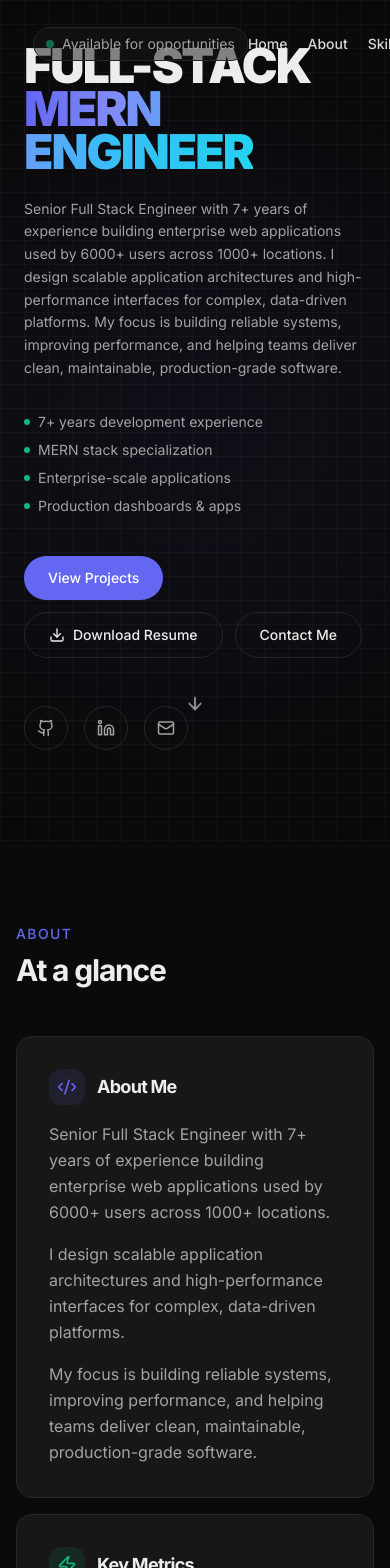
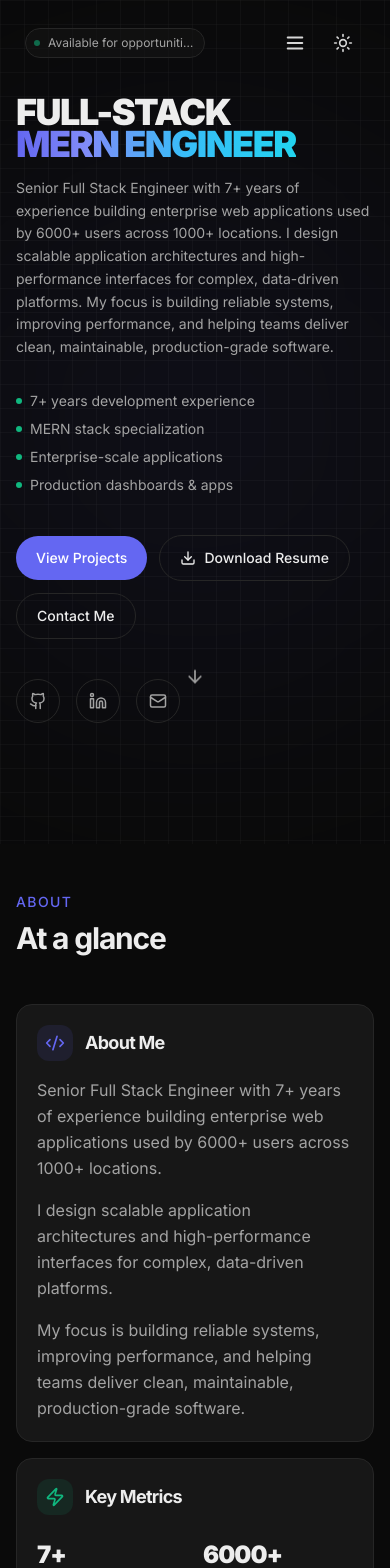
Before and after one commit to kuldeep921997/Protfolio, a React (Vite) app: page / in a window 390 px wide. Shown: the top 1568 px of the page. Built offline with nearby package versions, Linux system fonts and the light colour scheme.

Commit message:
UI Changed - V2

```diff
--- a/src/components/BentoIntroSection.tsx
+++ b/src/components/BentoIntroSection.tsx
@@ -17,7 +17,7 @@ const BentoIntroSection = () => {
     .map((m) => ({ value: m!.value, label: m!.label }));
 
   return (
-    <section id="about" className="py-20 px-4">
+    <section id="about" className="py-12 sm:py-16 md:py-20 px-4 sm:px-6">
       <div className="max-w-6xl mx-auto">
         <motion.div
           initial={{ opacity: 0, y: 20 }}
@@ -34,7 +34,7 @@ const BentoIntroSection = () => {
             initial={{ opacity: 0, y: 20 }}
             whileInView={{ opacity: 1, y: 0 }}
             viewport={{ once: true }}
-            className="md:col-span-7 rounded-2xl bg-card border border-border card-hover p-8"
+            className="md:col-span-7 rounded-2xl bg-card border border-border card-hover p-5 sm:p-6 md:p-8"
           >
             <div className="flex items-center gap-3 mb-4">
               <div className="p-2 rounded-xl bg-primary/10">
@@ -57,7 +57,7 @@ const BentoIntroSection = () => {
             whileInView={{ opacity: 1, y: 0 }}
             viewport={{ once: true }}
             transition={{ delay: 0.1 }}
-            className="md:col-span-5 rounded-2xl bg-card border border-border card-hover p-8"
+            className="md:col-span-5 rounded-2xl bg-card border border-border card-hover p-5 sm:p-6 md:p-8"
           >
             <div className="flex items-center gap-3 mb-6">
               <div className="p-2 rounded-xl bg-accent/10">
@@ -80,7 +80,7 @@ const BentoIntroSection = () => {
             whileInView={{ opacity: 1, y: 0 }}
             viewport={{ once: true }}
             transition={{ delay: 0.2 }}
-            className="md:col-span-4 rounded-2xl bg-card border border-border card-hover p-8"
+            className="md:col-span-4 rounded-2xl bg-card border border-border card-hover p-5 sm:p-6 md:p-8"
           >
             <div className="flex items-center gap-3 mb-4">
               <div className="p-2 rounded-xl bg-primary/10">
@@ -108,7 +108,7 @@ const BentoIntroSection = () => {
             whileInView={{ opacity: 1, y: 0 }}
             viewport={{ once: true }}
             transition={{ delay: 0.3 }}
-            className="md:col-span-4 rounded-2xl bg-card border border-border card-hover p-8"
+            className="md:col-span-4 rounded-2xl bg-card border border-border card-hover p-5 sm:p-6 md:p-8"
           >
             <div className="flex items-center gap-3 mb-4">
               <div className="p-2 rounded-xl bg-primary/10">
@@ -145,7 +145,7 @@ const BentoIntroSection = () => {
             whileInView={{ opacity: 1, y: 0 }}
             viewport={{ once: true }}
             transition={{ delay: 0.4 }}
-            className="md:col-span-4 rounded-2xl border border-primary/30 bg-primary/5 card-hover p-8 relative overflow-hidden"
+            className="md:col-span-4 rounded-2xl border border-primary/30 bg-primary/5 card-hover p-5 sm:p-6 md:p-8 relative overflow-hidden"
           >
             <div className="absolute -bottom-8 -right-8 w-32 h-32 rounded-full bg-primary/10 blur-[40px]" />
             <div className="relative z-10">
--- a/src/components/ContactSection.tsx
+++ b/src/components/ContactSection.tsx
@@ -3,13 +3,13 @@ import { ArrowUpRight, Mail, Github, Linkedin } from "lucide-react";
 
 const ContactSection = () => {
   return (
-    <section id="contact" className="py-20 px-4">
+    <section id="contact" className="py-12 sm:py-16 md:py-20 px-4 sm:px-6">
       <div className="max-w-6xl mx-auto">
         <motion.div
           initial={{ opacity: 0, y: 20 }}
           whileInView={{ opacity: 1, y: 0 }}
           viewport={{ once: true }}
-          className="rounded-2xl bg-card border border-border p-8 sm:p-12 md:p-16 relative overflow-hidden"
+          className="rounded-2xl bg-card border border-border p-6 sm:p-8 md:p-12 lg:p-16 relative overflow-hidden"
         >
           <div className="absolute top-0 left-1/2 -translate-x-1/2 w-[400px] h-[200px] bg-primary/10 blur-[100px] rounded-full" />
 
@@ -17,7 +17,7 @@ const ContactSection = () => {
             <p className="text-sm font-medium text-primary uppercase tracking-widest mb-4">
               Get in touch
             </p>
-            <h2 className="font-display text-4xl sm:text-5xl md:text-6xl font-black mb-6">
+            <h2 className="font-display text-3xl sm:text-4xl md:text-5xl lg:text-6xl font-black mb-6">
               Let&apos;s build
               <br />
               something great.
@@ -43,7 +43,7 @@ const ContactSection = () => {
             <div className="flex flex-col sm:flex-row items-center justify-center gap-4 mb-8">
               <a
                 href="mailto:kuldeep921997@gmail.com"
-                className="inline-flex items-center gap-2 px-6 py-3 rounded-full bg-primary text-primary-foreground font-medium text-sm hover:opacity-90 transition-opacity"
+                className="min-h-[44px] inline-flex items-center justify-center gap-2 px-6 py-3 rounded-full bg-primary text-primary-foreground font-medium text-sm hover:opacity-90 transition-opacity touch-manipulation"
               >
                 <Mail size={16} />
                 Contact Me
@@ -54,7 +54,7 @@ const ContactSection = () => {
                 download="Resume_Kuldeep_V12_4.pdf"
                 target="_blank"
                 rel="noopener noreferrer"
-                className="inline-flex items-center gap-2 px-6 py-3 rounded-full border border-border text-foreground font-medium text-sm hover:bg-secondary transition-colors"
+                className="min-h-[44px] inline-flex items-center justify-center gap-2 px-6 py-3 rounded-full border border-border text-foreground font-medium text-sm hover:bg-secondary transition-colors touch-manipulation"
               >
                 Download Resume
               </a>
@@ -71,7 +71,7 @@ const ContactSection = () => {
                   href={href}
                   target={href.startsWith("http") ? "_blank" : undefined}
                   rel={href.startsWith("http") ? "noopener noreferrer" : undefined}
-                  className="p-3 rounded-full border border-border text-muted-foreground hover:text-foreground hover:border-primary/50 transition-all"
+                  className="min-w-[44px] min-h-[44px] flex items-center justify-center p-3 rounded-full border border-border text-muted-foreground hover:text-foreground hover:border-primary/50 transition-all touch-manipulation"
                   aria-label={label}
                 >
                   <Icon size={18} />
--- a/src/components/EngineeringHighlights.tsx
+++ b/src/components/EngineeringHighlights.tsx
@@ -48,7 +48,7 @@ const highlights = [
 
 const EngineeringHighlights = () => {
   return (
-    <section className="py-20 px-4">
+    <section className="py-12 sm:py-16 md:py-20 px-4 sm:px-6">
       <div className="max-w-6xl mx-auto">
         <motion.div
           initial={{ opacity: 0, y: 20 }}
@@ -70,7 +70,7 @@ const EngineeringHighlights = () => {
                 whileInView={{ opacity: 1, y: 0 }}
                 viewport={{ once: true }}
                 transition={{ delay: i * 0.1 }}
-                className="group rounded-2xl bg-card border border-border card-hover p-8 relative overflow-hidden"
+                className="group rounded-2xl bg-card border border-border card-hover p-5 sm:p-6 md:p-8 relative overflow-hidden"
               >
                 <div className="absolute top-0 right-0 w-24 h-24 bg-primary/5 blur-[40px] rounded-full opacity-0 group-hover:opacity-100 transition-opacity duration-500" />
                 <div className="relative z-10">
--- a/src/components/ExperienceSection.tsx
+++ b/src/components/ExperienceSection.tsx
@@ -6,7 +6,7 @@ const ExperienceSection = () => {
   const experiences = useAppSelector((state) => state.experience.experiences);
 
   return (
-    <section id="experience" className="py-20 px-4">
+    <section id="experience" className="py-12 sm:py-16 md:py-20 px-4 sm:px-6">
       <div className="max-w-6xl mx-auto">
         <motion.div
           initial={{ opacity: 0, y: 20 }}
@@ -33,7 +33,7 @@ const ExperienceSection = () => {
               >
                 <div className="absolute left-[11px] top-8 w-[17px] h-[17px] rounded-full border-[3px] border-primary bg-background hidden md:block" />
 
-                <div className="rounded-2xl bg-card border border-border card-hover p-6 sm:p-8">
+                <div className="rounded-2xl bg-card border border-border card-hover p-5 sm:p-6 md:p-8">
                   <div className="flex flex-col sm:flex-row sm:items-center sm:justify-between mb-4">
                     <div className="flex items-center gap-3">
                       <div className="p-2 rounded-xl bg-primary/10 md:hidden">
--- a/src/components/FloatingNav.tsx
+++ b/src/components/FloatingNav.tsx
@@ -1,6 +1,6 @@
 import { useState, useEffect } from "react";
-import { motion } from "framer-motion";
-import { Moon, Sun } from "lucide-react";
+import { motion, AnimatePresence } from "framer-motion";
+import { Moon, Sun, Menu, X } from "lucide-react";
 
 const navItems = [
   { label: "Home", href: "#home" },
@@ -14,6 +14,7 @@ const navItems = [
 const FloatingNav = () => {
   const [isDark, setIsDark] = useState(true);
   const [scrolled, setScrolled] = useState(false);
+  const [mobileMenuOpen, setMobileMenuOpen] = useState(false);
 
   useEffect(() => {
     const saved = localStorage.getItem("theme");
@@ -28,6 +29,14 @@ const FloatingNav = () => {
     return () => window.removeEventListener("scroll", handleScroll);
   }, []);
 
+  useEffect(() => {
+    if (mobileMenuOpen) document.body.style.overflow = "hidden";
+    else document.body.style.overflow = "";
+    return () => {
+      document.body.style.overflow = "";
+    };
+  }, [mobileMenuOpen]);
+
   const toggleTheme = () => {
     setIsDark((prev) => {
       const next = !prev;
@@ -37,21 +46,26 @@ const FloatingNav = () => {
     });
   };
 
+  const closeMobileMenu = () => setMobileMenuOpen(false);
+
   return (
+    <>
       <motion.nav
         initial={{ y: -100, opacity: 0 }}
         animate={{ y: 0, opacity: 1 }}
         transition={{ type: "spring", stiffness: 300, damping: 30 }}
-      className={`fixed top-4 left-4 right-4 z-50 flex items-center justify-between rounded-full px-4 py-2.5 transition-all duration-300 ${scrolled ? "glass glow-border" : "bg-transparent border border-transparent"}`}
+        className={`fixed top-3 left-3 right-3 sm:top-4 sm:left-4 sm:right-4 z-50 flex items-center justify-between rounded-full px-3 py-2 sm:px-4 sm:py-2.5 transition-all duration-300 ${scrolled ? "glass glow-border" : "bg-transparent border border-transparent"}`}
       >
-      {/* Left: Available for opportunities */}
-      <div className="flex items-center gap-2 px-3 py-1.5 rounded-full border border-border bg-card/50 text-sm text-muted-foreground shrink-0">
-        <span className="w-2 h-2 rounded-full bg-accent animate-pulse" />
-        Available for opportunities
+        {/* Left: Available for opportunities - shorter on very small screens */}
+        <div className="flex items-center gap-2 px-2 py-1.5 sm:px-3 sm:py-1.5 rounded-full border border-border bg-card/50 text-xs sm:text-sm text-muted-foreground shrink-0 max-w-[180px] sm:max-w-none truncate sm:truncate-none">
+          <span className="w-1.5 h-1.5 sm:w-2 sm:h-2 rounded-full bg-accent animate-pulse shrink-0" />
+          <span className="truncate">Available for opportunities</span>
         </div>
 
-      {/* Right: Nav links + theme toggle */}
-      <div className="flex items-center gap-5 sm:gap-6">
+        {/* Right: Desktop nav links + theme | Mobile: hamburger + theme */}
+        <div className="flex items-center gap-2 sm:gap-5 md:gap-6">
+          {/* Desktop: nav links */}
+          <div className="hidden md:flex items-center gap-5 lg:gap-6">
             {navItems.map((item) => (
               <a
                 key={item.label}
@@ -61,15 +75,78 @@ const FloatingNav = () => {
                 {item.label}
               </a>
             ))}
+          </div>
+
+          {/* Mobile: hamburger button - min 44px touch target */}
           <button
+            type="button"
+            onClick={() => setMobileMenuOpen(true)}
+            className="md:hidden min-w-[44px] min-h-[44px] flex items-center justify-center rounded-full text-foreground/90 hover:text-foreground hover:bg-secondary/50 transition-colors -mr-1"
+            aria-label="Open menu"
+          >
+            <Menu size={22} />
+          </button>
+
+          {/* Theme toggle - min 44px touch target on mobile */}
+          <button
+            type="button"
             onClick={toggleTheme}
-          className="p-1.5 text-foreground/90 hover:text-foreground transition-colors shrink-0"
+            className="min-w-[44px] min-h-[44px] flex items-center justify-center rounded-full text-foreground/90 hover:text-foreground hover:bg-secondary/50 transition-colors"
             aria-label="Toggle theme"
           >
-          {isDark ? <Sun size={18} /> : <Moon size={18} />}
+            {isDark ? <Sun size={20} /> : <Moon size={20} />}
           </button>
         </div>
       </motion.nav>
+
+      {/* Mobile menu overlay */}
+      <AnimatePresence>
+        {mobileMenuOpen && (
+          <>
+            <motion.div
+              initial={{ opacity: 0 }}
+              animate={{ opacity: 1 }}
+              exit={{ opacity: 0 }}
+              transition={{ duration: 0.2 }}
+              className="fixed inset-0 z-40 bg-background/95 backdrop-blur-sm md:hidden"
+              onClick={closeMobileMenu}
+              aria-hidden="true"
+            />
+            <motion.div
+              initial={{ opacity: 0, y: -20 }}
+              animate={{ opacity: 1, y: 0 }}
+              exit={{ opacity: 0, y: -20 }}
+              transition={{ duration: 0.2 }}
+              className="fixed top-[72px] left-3 right-3 z-50 rounded-2xl glass border border-border p-4 md:hidden"
+            >
+              <div className="flex items-center justify-between mb-4">
+                <span className="text-sm font-medium text-muted-foreground">Menu</span>
+                <button
+                  type="button"
+                  onClick={closeMobileMenu}
+                  className="min-w-[44px] min-h-[44px] flex items-center justify-center rounded-full text-foreground hover:bg-secondary transition-colors"
+                  aria-label="Close menu"
+                >
+                  <X size={22} />
+                </button>
+              </div>
+              <nav className="flex flex-col gap-1">
+                {navItems.map((item) => (
+                  <a
+                    key={item.label}
+                    href={item.href}
+                    onClick={closeMobileMenu}
+                    className="min-h-[48px] flex items-center px-4 rounded-xl text-base font-medium text-foreground hover:bg-secondary transition-colors"
+                  >
+                    {item.label}
+                  </a>
+                ))}
+              </nav>
+            </motion.div>
+          </>
+        )}
+      </AnimatePresence>
+    </>
   );
 };
 
--- a/src/components/HeroSection.tsx
+++ b/src/components/HeroSection.tsx
@@ -6,7 +6,7 @@ const HeroSection = () => {
     "Senior Full Stack Engineer with 7+ years of experience building enterprise web applications used by 6000+ users across 1000+ locations. I design scalable application architectures and high-performance interfaces for complex, data-driven platforms. My focus is building reliable systems, improving performance, and helping teams deliver clean, maintainable, production-grade software.";
 
   return (
-    <section id="home" className="min-h-screen flex items-start relative overflow-hidden bg-background pt-4 px-6 sm:px-8 md:px-12 lg:px-16">
+    <section id="home" className="min-h-screen flex items-start relative overflow-hidden bg-background pt-20 sm:pt-24 md:pt-4 px-4 sm:px-6 md:px-8 lg:px-12 xl:px-16">
       {/* Subtle grid - light gray lines on dark (matches reference) */}
       <div
         className="absolute inset-0 bg-[length:24px_24px] opacity-[0.06] dark:opacity-[0.14]"
@@ -24,7 +24,7 @@ const HeroSection = () => {
           initial={{ opacity: 0, y: 30 }}
           animate={{ opacity: 1, y: 0 }}
           transition={{ duration: 0.6, delay: 0.1 }}
-          className="font-display text-5xl sm:text-6xl md:text-7xl lg:text-8xl xl:text-9xl font-black tracking-tight leading-[0.9] mb-6 text-left pt-7"
+          className="font-display text-4xl sm:text-5xl md:text-6xl lg:text-7xl xl:text-8xl 2xl:text-9xl font-black tracking-tight leading-[0.9] mb-4 sm:mb-6 text-left pt-4 sm:pt-7"
         >
           <span className="text-foreground">FULL-STACK</span>
           <br />
@@ -63,9 +63,9 @@ const HeroSection = () => {
           initial={{ opacity: 0, y: 20 }}
           animate={{ opacity: 1, y: 0 }}
           transition={{ duration: 0.6, delay: 0.3 }}
-          className="flex flex-wrap items-center gap-3 mb-12"
+          className="flex flex-wrap items-center gap-3 mb-10 sm:mb-12"
         >
-          <a href="#projects" className="px-6 py-3 rounded-full bg-primary text-primary-foreground font-medium text-sm hover:opacity-90 transition-opacity">
+          <a href="#projects" className="min-h-[44px] inline-flex items-center justify-center px-5 py-3 sm:px-6 rounded-full bg-primary text-primary-foreground font-medium text-sm hover:opacity-90 transition-opacity touch-manipulation">
             View Projects
           </a>
           <a
@@ -73,12 +73,12 @@ const HeroSection = () => {
             download="Resume_Kuldeep_V12_4.pdf"
             target="_blank"
             rel="noopener noreferrer"
-            className="inline-flex items-center gap-2 px-6 py-3 rounded-full border border-border text-foreground font-medium text-sm hover:bg-secondary transition-colors"
+            className="min-h-[44px] inline-flex items-center justify-center gap-2 px-5 py-3 sm:px-6 rounded-full border border-border text-foreground font-medium text-sm hover:bg-secondary transition-colors touch-manipulation"
           >
             <Download size={16} />
             Download Resume
           </a>
-          <a href="#contact" className="px-6 py-3 rounded-full border border-border text-foreground font-medium text-sm hover:bg-secondary transition-colors">
+          <a href="#contact" className="min-h-[44px] inline-flex items-center justify-center px-5 py-3 sm:px-6 rounded-full border border-border text-foreground font-medium text-sm hover:bg-secondary transition-colors touch-manipulation">
             Contact Me
           </a>
         </motion.div>
@@ -99,7 +99,7 @@ const HeroSection = () => {
               href={href}
               target={href.startsWith("http") ? "_blank" : undefined}
               rel={href.startsWith("http") ? "noopener noreferrer" : undefined}
-              className="p-3 rounded-full border border-border text-muted-foreground hover:text-foreground hover:border-primary/50 transition-all"
+              className="min-w-[44px] min-h-[44px] flex items-center justify-center p-3 rounded-full border border-border text-muted-foreground hover:text-foreground hover:border-primary/50 transition-all touch-manipulation"
               aria-label={label}
             >
               <Icon size={18} />
--- a/src/components/ProjectsSection.tsx
+++ b/src/components/ProjectsSection.tsx
@@ -12,7 +12,7 @@ const ProjectsSection = () => {
   };
 
   return (
-    <section id="projects" className="py-20 px-4">
+    <section id="projects" className="py-12 sm:py-16 md:py-20 px-4 sm:px-6">
       <div className="max-w-6xl mx-auto">
         <motion.div
           initial={{ opacity: 0, y: 20 }}
@@ -32,7 +32,7 @@ const ProjectsSection = () => {
               whileInView={{ opacity: 1, y: 0 }}
               viewport={{ once: true }}
               transition={{ delay: i * 0.1 }}
-              className={`group rounded-2xl bg-card border border-border card-hover p-6 sm:p-8 relative overflow-hidden ${colSpans(i)}`}
+              className={`group rounded-2xl bg-card border border-border card-hover p-5 sm:p-6 md:p-8 relative overflow-hidden ${colSpans(i)}`}
             >
               <div className="absolute top-0 right-0 w-32 h-32 bg-primary/5 blur-[50px] rounded-full opacity-0 group-hover:opacity-100 transition-opacity duration-500" />
 
@@ -42,7 +42,7 @@ const ProjectsSection = () => {
                     <div className="p-2 rounded-xl bg-primary/10">
                       <Layers size={18} className="text-primary" />
                     </div>
-                    <h3 className="font-display text-xl font-bold">{project.title}</h3>
+                    <h3 className="font-display text-lg sm:text-xl font-bold break-words">{project.title}</h3>
                   </div>
                   <div className="flex gap-2 opacity-0 group-hover:opacity-100 transition-opacity">
                     <a
--- a/src/components/SkillsSection.tsx
+++ b/src/components/SkillsSection.tsx
@@ -35,7 +35,7 @@ const SkillsSection = () => {
     });
 
   return (
-    <section id="skills" className="py-20 px-4">
+    <section id="skills" className="py-12 sm:py-16 md:py-20 px-4 sm:px-6">
       <div className="max-w-6xl mx-auto">
         <motion.div
           initial={{ opacity: 0, y: 20 }}
@@ -57,7 +57,7 @@ const SkillsSection = () => {
                 whileInView={{ opacity: 1, x: 0 }}
                 viewport={{ once: true }}
                 transition={{ delay: i * 0.1 }}
-                className="rounded-2xl bg-card border border-border card-hover p-6 sm:p-8"
+                className="rounded-2xl bg-card border border-border card-hover p-5 sm:p-6 md:p-8"
               >
                 <div className="flex flex-col sm:flex-row sm:items-center gap-4 sm:gap-8">
                   <div className="flex items-center gap-3 sm:min-w-[200px]">
--- a/src/index.css
+++ b/src/index.css
@@ -69,6 +69,10 @@
   html {
     scroll-behavior: smooth;
   }
+  /* Better tap response on mobile */
+  a, button {
+    touch-action: manipulation;
+  }
 }
 
 @layer utilities {
--- a/src/main.tsx
+++ b/src/main.tsx
@@ -1,5 +1,5 @@
-import React from 'react'
-import ReactDOM from 'react-dom/client'
+import * as React from 'react'
+import * as ReactDOM from 'react-dom/client'
 import App from './App.tsx'
 import './index.css'
 
```
Lines whose indentation alone changed are shown as unchanged.
